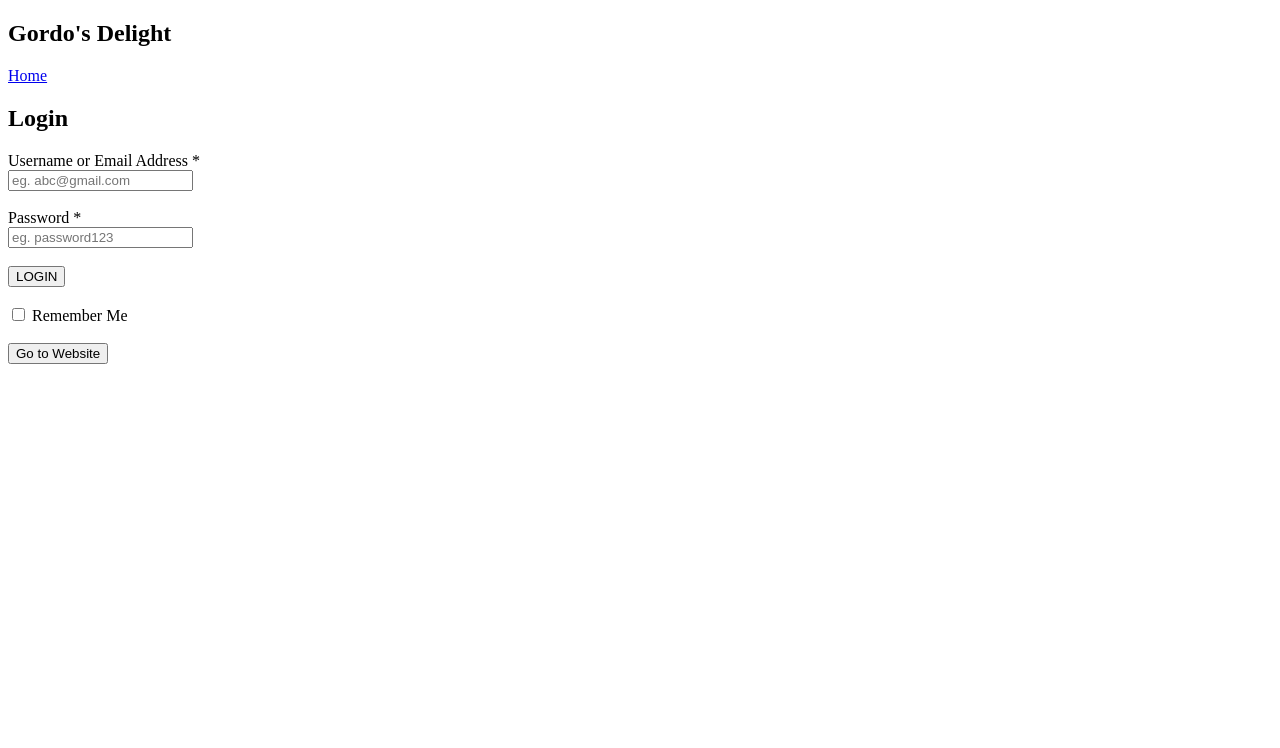
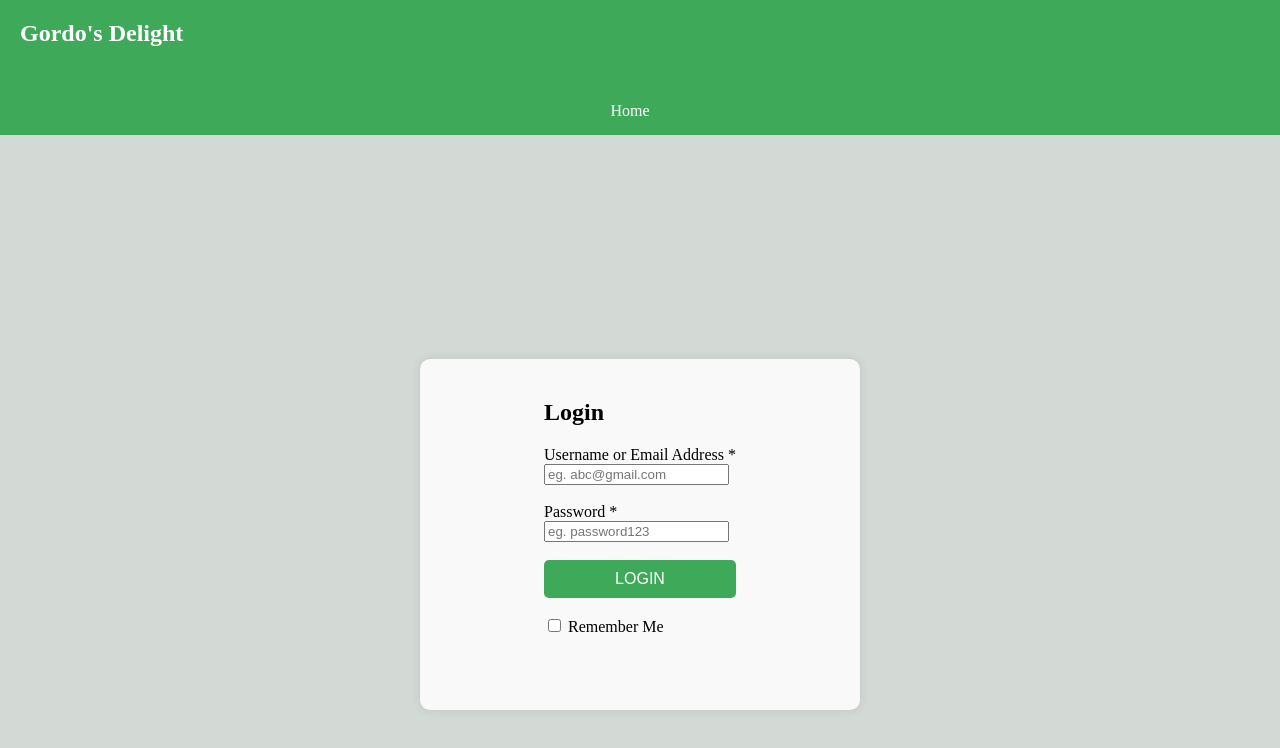
Before and after one commit to tz-tru1h/iA22301516, a plain HTML site: page login.html in a window 1280 px wide. Drawn offline with Linux system fonts and the light colour scheme; files that its build step writes are made by us from their sources; the site is published under a folder, as on GitHub Pages, so addresses that start at the root find nothing.

Commit message:
Update login.html

```diff
--- a/login.html
+++ b/login.html
@@ -3,9 +3,9 @@
 <html lang="en">
     <head>
         <title> Login | Gordo's Delight </title>
-        <link rel="stylesheet" href="/SRC/style.css">
-        <script src="/SRC/login.js" defer></script>
-        <link rel="icon" href="/Assests/zlogo.webp" type="image">
+        <link rel="stylesheet" href="style.css">
+        <script src="login.js" defer></script>
+        <link rel="icon" href="zlogo.webp" type="image">
     </head>
     <body>
         <nav class="navbar">
```
